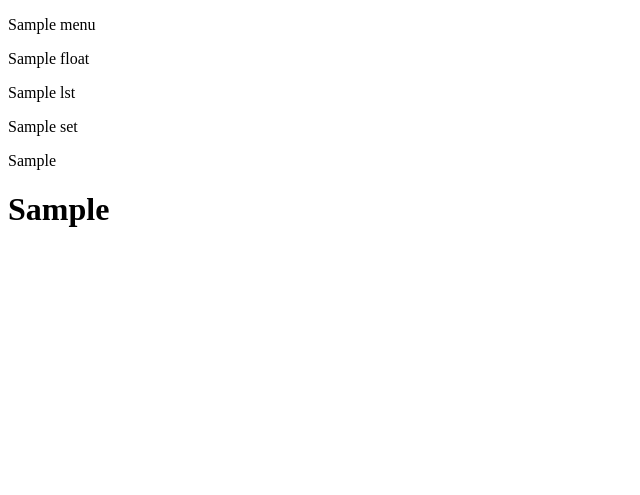
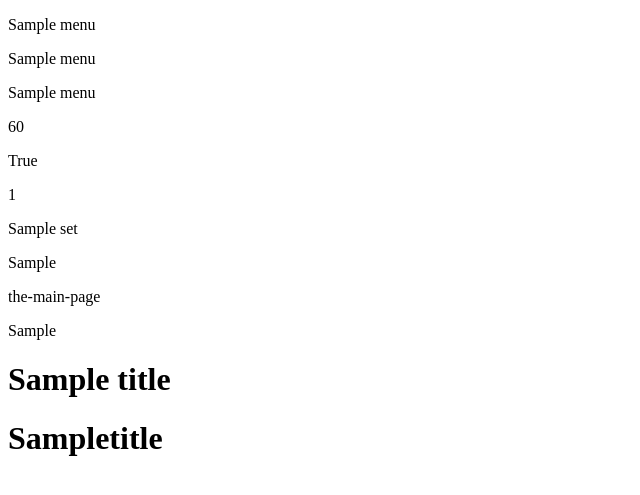
Before and after one commit to Paul-Starodub/site_women, a Django app: template women/templates/women/index.html in a window 1280 px wide. Shown: the top 495 px of the page, without its empty margins (0-640 px from the left). Run offline with Django 5.2, Linux system fonts and the light colour scheme; the template is opened without the code that fills it: most values are stand-ins (such as "Sample title", 1, 10 or a date in 2020).

Commit message:
update index.html with example of some filters

```diff
--- a/women/templates/women/index.html
+++ b/women/templates/women/index.html
@@ -2,14 +2,20 @@
 <html lang="en">
 <head>
   <meta charset="UTF-8">
-  <title>{{ title}}</title>
+  <title>{{ main_title|default:"Without"}}</title>
 </head>
 <body>
-  <p>{{ menu }}</p>
-  <p>{{ float }}</p>
-  <p>{{ lst }}</p>
+  <p>{{ menu|first }}</p>
+  <p>{{ menu|last }}</p>
+  <p>{{ menu|join:" | " }}</p>
+  <p>{{ float|add:"50" }}</p>
+  <p>{{ float|divisibleby:"2" }}</p>
+  <p>{{ lst|length }}</p>
   <p>{{ set }}</p>
   <p>{{ dict.key_1 }}</p>
- <h1>{{ obj.a }}</h1>
+  <p>{{ "The main page"|slugify }}</p>
+  <p>{{ obj.a }}</p>
+ <h1>{{ title|capfirst }}</h1>
+ <h1>{{ title|cut:" "|cut:"?" }}</h1>
 </body>
 </html>
--- a/women/views.py
+++ b/women/views.py
@@ -19,7 +19,7 @@ class MyClass:
 
 def index(request: HttpRequest) -> HttpResponse:
     data = {
-        "title": "Women",
+        "title": "women",
         "menu": menu,
         "float": 28.56,
         "lst": [1, 2, "abc", True],
```
